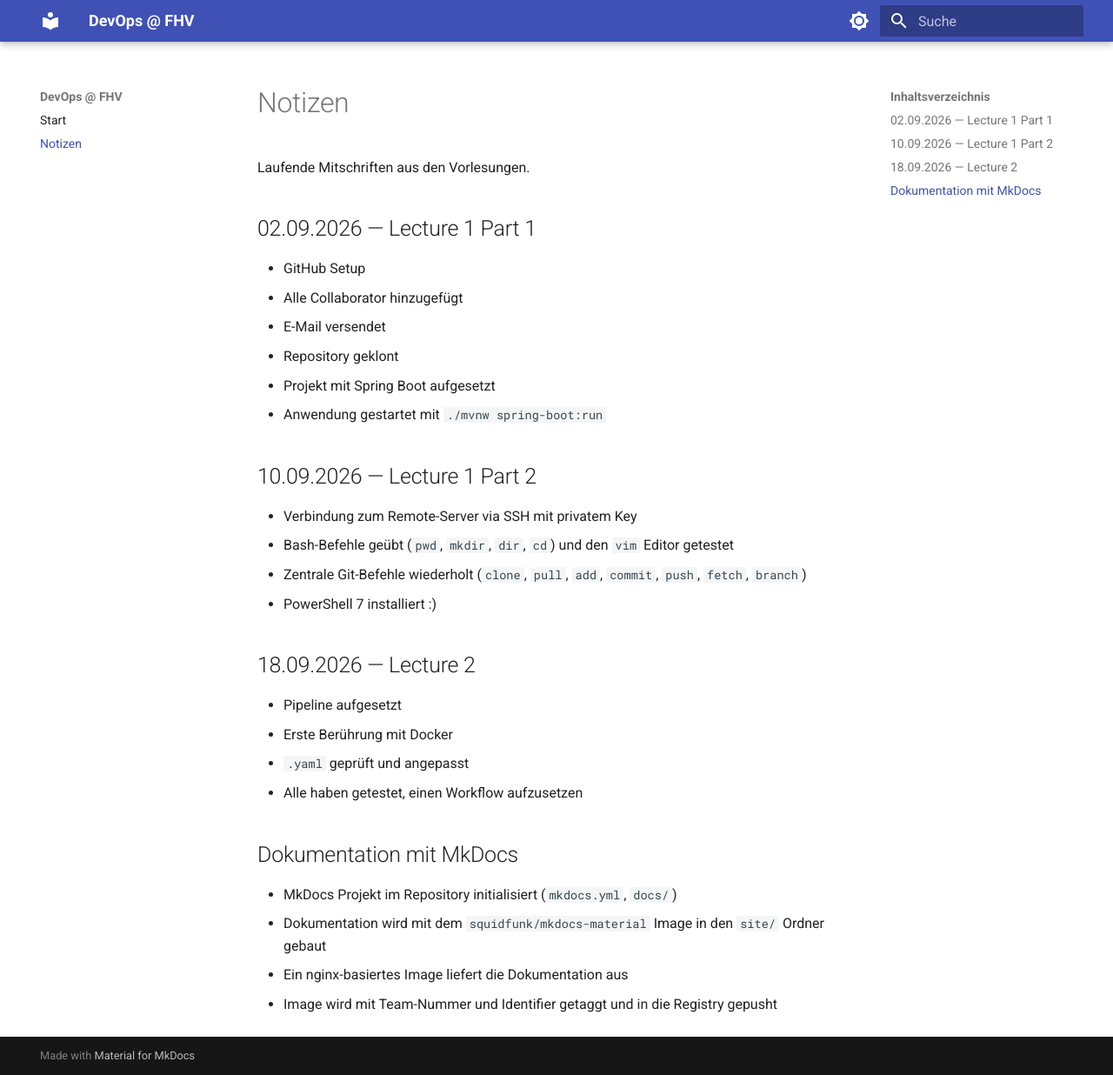
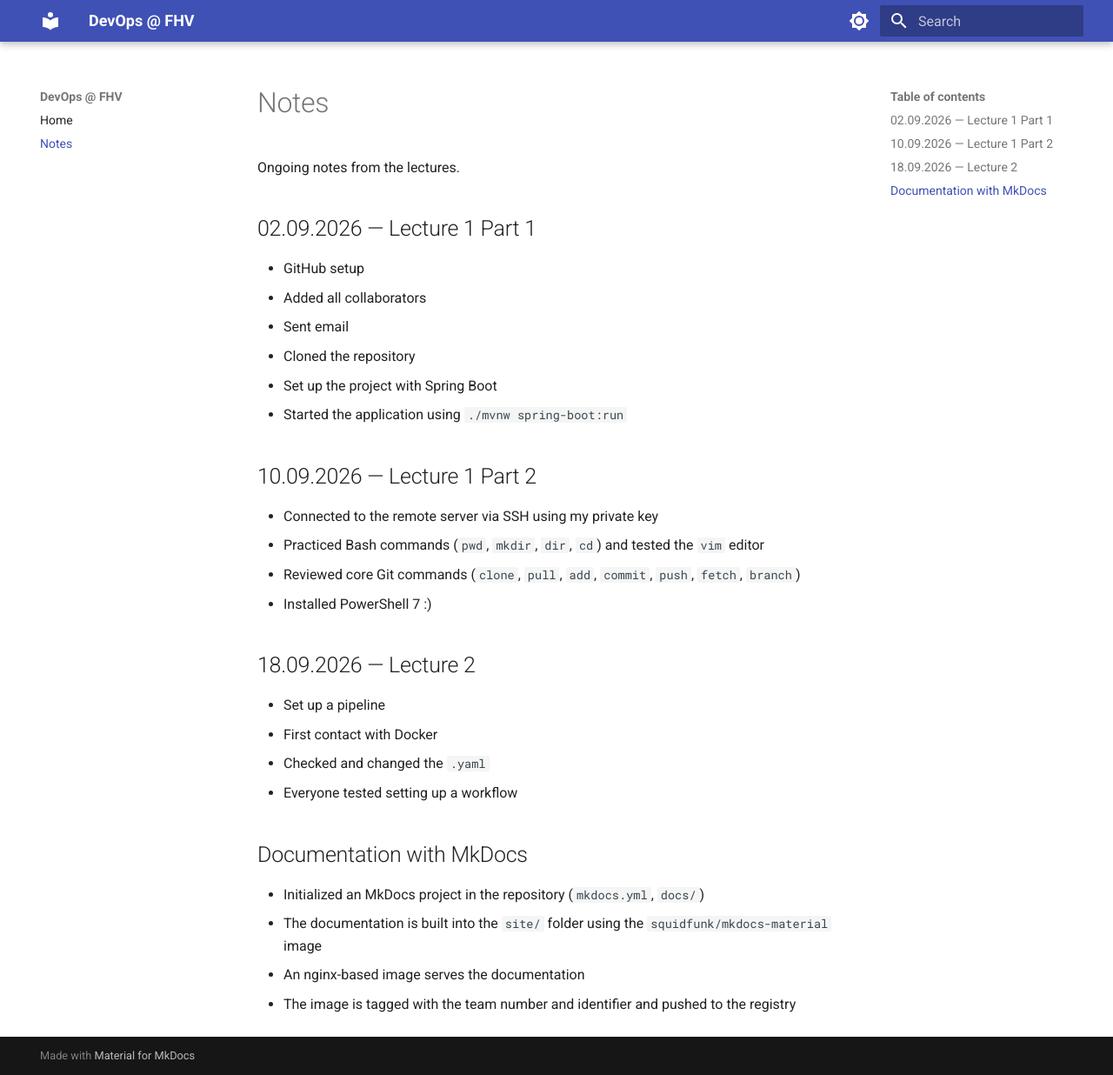
Before and after one commit to Slinv2/DevOps, an MkDocs documentation site: the page built from docs/notes.md, in a window 1280 px wide and 1236 px high. Shown: the whole window at 87% size. Built offline with MkDocs 1.6.1 and Material for MkDocs 9.7.7, drawn with Linux system fonts in a browser that asks for light colours.

Commit message:
englisch

```diff
--- a/docs/notes.md
+++ b/docs/notes.md
@@ -1,33 +1,33 @@
-# Notizen
+# Notes
 
-Laufende Mitschriften aus den Vorlesungen.
+Ongoing notes from the lectures.
 
 ## 02.09.2026 — Lecture 1 Part 1
 
-- GitHub Setup
-- Alle Collaborator hinzugefügt
-- E-Mail versendet
-- Repository geklont
-- Projekt mit Spring Boot aufgesetzt
-- Anwendung gestartet mit `./mvnw spring-boot:run`
+- GitHub setup
+- Added all collaborators
+- Sent email
+- Cloned the repository
+- Set up the project with Spring Boot
+- Started the application using `./mvnw spring-boot:run`
 
 ## 10.09.2026 — Lecture 1 Part 2
 
-- Verbindung zum Remote-Server via SSH mit privatem Key
-- Bash-Befehle geübt (`pwd`, `mkdir`, `dir`, `cd`) und den `vim` Editor getestet
-- Zentrale Git-Befehle wiederholt (`clone`, `pull`, `add`, `commit`, `push`, `fetch`, `branch`)
-- PowerShell 7 installiert :)
+- Connected to the remote server via SSH using my private key
+- Practiced Bash commands (`pwd`, `mkdir`, `dir`, `cd`) and tested the `vim` editor
+- Reviewed core Git commands (`clone`, `pull`, `add`, `commit`, `push`, `fetch`, `branch`)
+- Installed PowerShell 7 :)
 
 ## 18.09.2026 — Lecture 2
 
-- Pipeline aufgesetzt
-- Erste Berührung mit Docker
-- `.yaml` geprüft und angepasst
-- Alle haben getestet, einen Workflow aufzusetzen
+- Set up a pipeline
+- First contact with Docker
+- Checked and changed the `.yaml`
+- Everyone tested setting up a workflow
 
-## Dokumentation mit MkDocs
+## Documentation with MkDocs
 
-- MkDocs Projekt im Repository initialisiert (`mkdocs.yml`, `docs/`)
-- Dokumentation wird mit dem `squidfunk/mkdocs-material` Image in den `site/` Ordner gebaut
-- Ein nginx-basiertes Image liefert die Dokumentation aus
-- Image wird mit Team-Nummer und Identifier getaggt und in die Registry gepusht
+- Initialized an MkDocs project in the repository (`mkdocs.yml`, `docs/`)
+- The documentation is built into the `site/` folder using the `squidfunk/mkdocs-material` image
+- An nginx-based image serves the documentation
+- The image is tagged with the team number and identifier and pushed to the registry
--- a/mkdocs.yml
+++ b/mkdocs.yml
@@ -1,10 +1,10 @@
 site_name: DevOps @ FHV
-site_description: Dokumentation des DevOps Projekts (Team ryannilsemiliemelsimyurt)
+site_description: Documentation of the DevOps project (Team ryannilsemiliemelsimyurt)
 site_author: Team ryannilsemiliemelsimyurt
 
 theme:
   name: material
-  language: de
+  language: en
   features:
     - navigation.sections
     - navigation.top
@@ -15,17 +15,17 @@ theme:
       accent: indigo
       toggle:
         icon: material/brightness-7
-        name: Dark Mode einschalten
+        name: Switch to dark mode
     - scheme: slate
       primary: indigo
       accent: indigo
       toggle:
         icon: material/brightness-4
-        name: Light Mode einschalten
+        name: Switch to light mode
 
 nav:
-  - Start: index.md
-  - Notizen: notes.md
+  - Home: index.md
+  - Notes: notes.md
 
 markdown_extensions:
   - admonition
```
Also changed, not shown: docs/index.md (+18 -18 lines).
